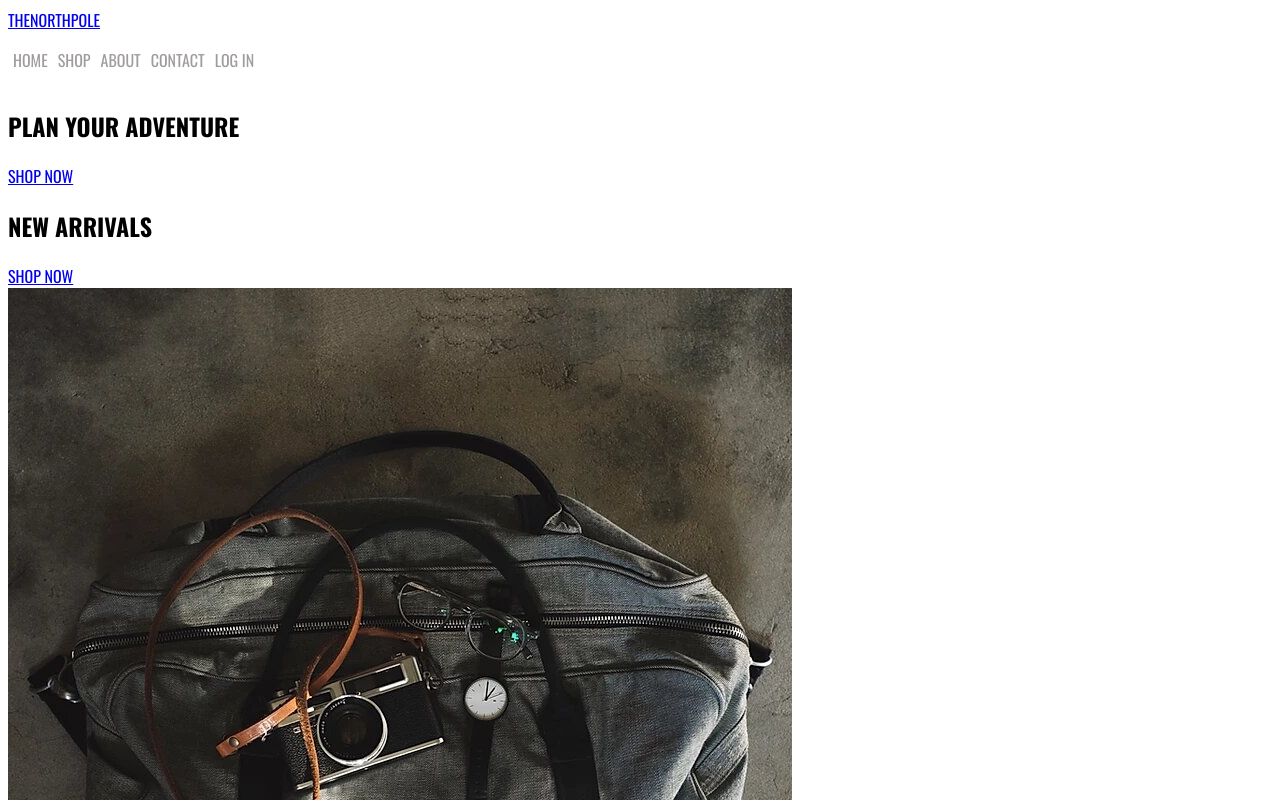
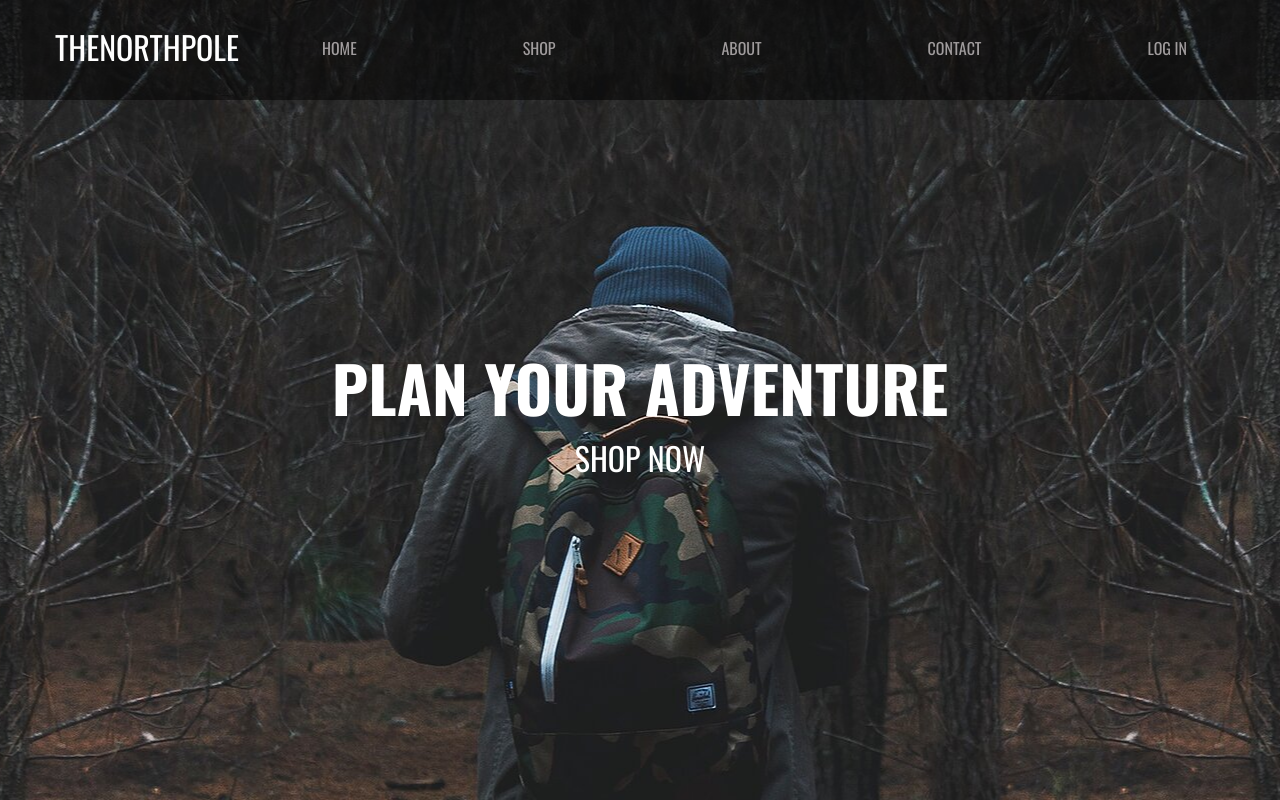
Before and after one commit to ibokalo96/preject, a plain HTML site: page index.html in a window 1280 px wide. Shown: the top 800 px of the page. Drawn offline with nearby package versions, Linux system fonts and the light colour scheme.

Commit message:
css fail

```diff
--- a/css/style.css
+++ b/css/style.css
@@ -3,38 +3,94 @@
 :root {
     font-family: 'Oswald';
 }
+body {
+    max-width: 100%;
+    margin: auto
+}
 /* header nav h1 {
     font-family: 'Oswald';
     font-size: 3ren;
 } */
-/* h1, p {
+/* a, nav, p {
     margin: 0;
     padding: 0;
 } */
 
- #logo {
-    font-family: 'Oswald';
-    font-size: 3ren;
+.logo {
     text-transform: uppercase;
+    text-decoration: none;
+    color: white;
+    font-size: 24pt;
+    padding: 13px 0px 0px 45px;
 }
 
 .top__menu {
     display: flex;
     justify-content: space-around;
-    padding: 0;
+    padding: 26px 0px 0px 0px;
     list-style-type: none;
+    margin: 0;
+}
+.menu__title:hover {
+    color: #fff;
+}
 
-}
 
 header nav .top__menu a {
     text-decoration: none;
     text-transform: uppercase;
     color: #a09c9d;
     padding: 5px;
+    font-size: 12pt;
 }
 
 @media (min-width: 550px) {
-    header nav  {
+    header nav {
+        display: flex;
+
+    }
+    .top__menu {
+        flex: 1;
         display: flex;
     }
 }
+.header__fon {
+    background-color: rgb(0, 0, 0, 0.5);
+    height: 80px;
+    padding: 10px;
+    margin: 0px;
+}
+.banner {
+    background-image: url(../img/header_img.jpg);
+    min-height: 819px;
+    background-position: center;
+    background-size: cover;
+
+
+}
+/* .a:hover {
+    color: #ffffff;
+} */
+.header__title {
+    font-size: 48pt;
+    text-transform: uppercase;
+    color: #ffffff;
+    display: flex;
+    justify-content: center;
+    padding: 240px 0px 0px 0px;
+    margin: 0px;
+
+
+
+
+}
+.header__btn {
+    font-size: 2rem;
+    text-transform: uppercase;
+    color: #ffffff;
+    display: flex;
+    text-decoration: none;
+    justify-content: center;
+
+
+}
--- a/index.html
+++ b/index.html
@@ -12,40 +12,35 @@
 </head>
 
 <body>
-	<header class="header">
-
-		<div id="logo">
-			<span>
-            <a href="index.html">THENORTHPOLE</a>
-        </span>
-
-		<nav>
+	<header>
+    <div class="banner">
+		<nav class="header__fon">
+			<a class="logo" href="index.html">THENORTHPOLE</a>
 			<ul class="top__menu">
 				<li>
-					<a href="index.html">home</a>
+					<a class="menu__title" href="index.html">home</a>
 				</li>
 				<li>
-					<a href="shop.html">shop</a>
+					<a class="menu__title" href="shop.html">shop</a>
 				</li>
 				<li>
-					<a href="#about">about</a>
+					<a class="menu__title" href="#about">about</a>
 				</li>
 				<li>
-					<a href="#contact">contact</a>
+					<a  class="menu__title" href="#contact">contact</a>
 				</li>
 				<li>
-					<a href="#login">Log In</a>
+					<a  class="menu__title" href="#login">Log In</a>
 				</li>
 			</ul>
 		</nav>
+
+			<h1 class="header__title">PLAN YOUR ADVENTURE</h1>
+			<a class="header__btn" href="shop.html">SHOP NOW</a>
+		</div>
 	</header>
 
 	<main>
-		<section id="intro">
-			<h1>PLAN YOUR ADVENTURE</h1>
-			<a href="shop.html">SHOP NOW</a>
-		</section>
-
 		<section id="new__arivals">
 			<div class="left__block">
 				<h1 class="new__arrivals__title">NEW ARRIVALS</h1>
```
